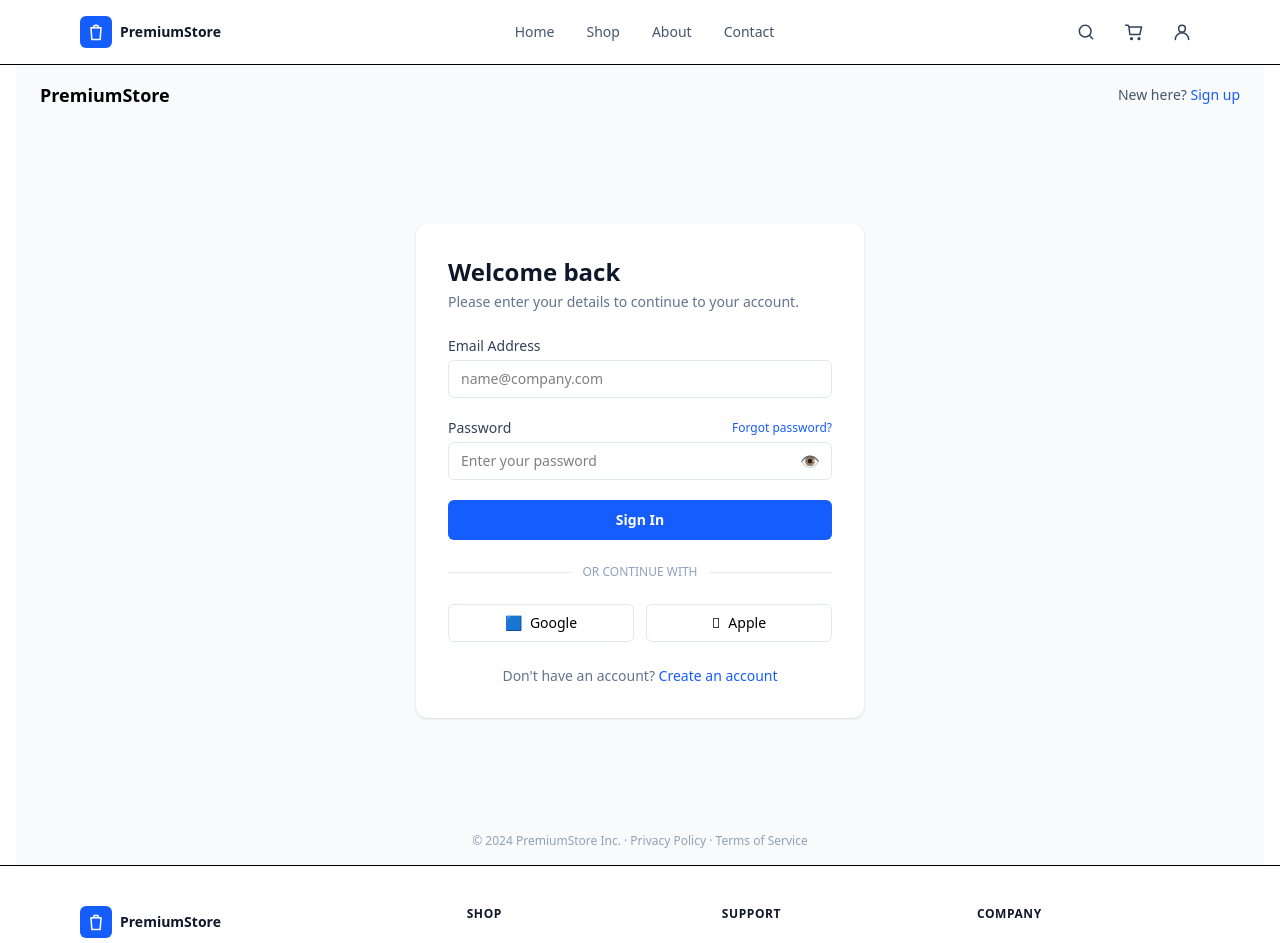
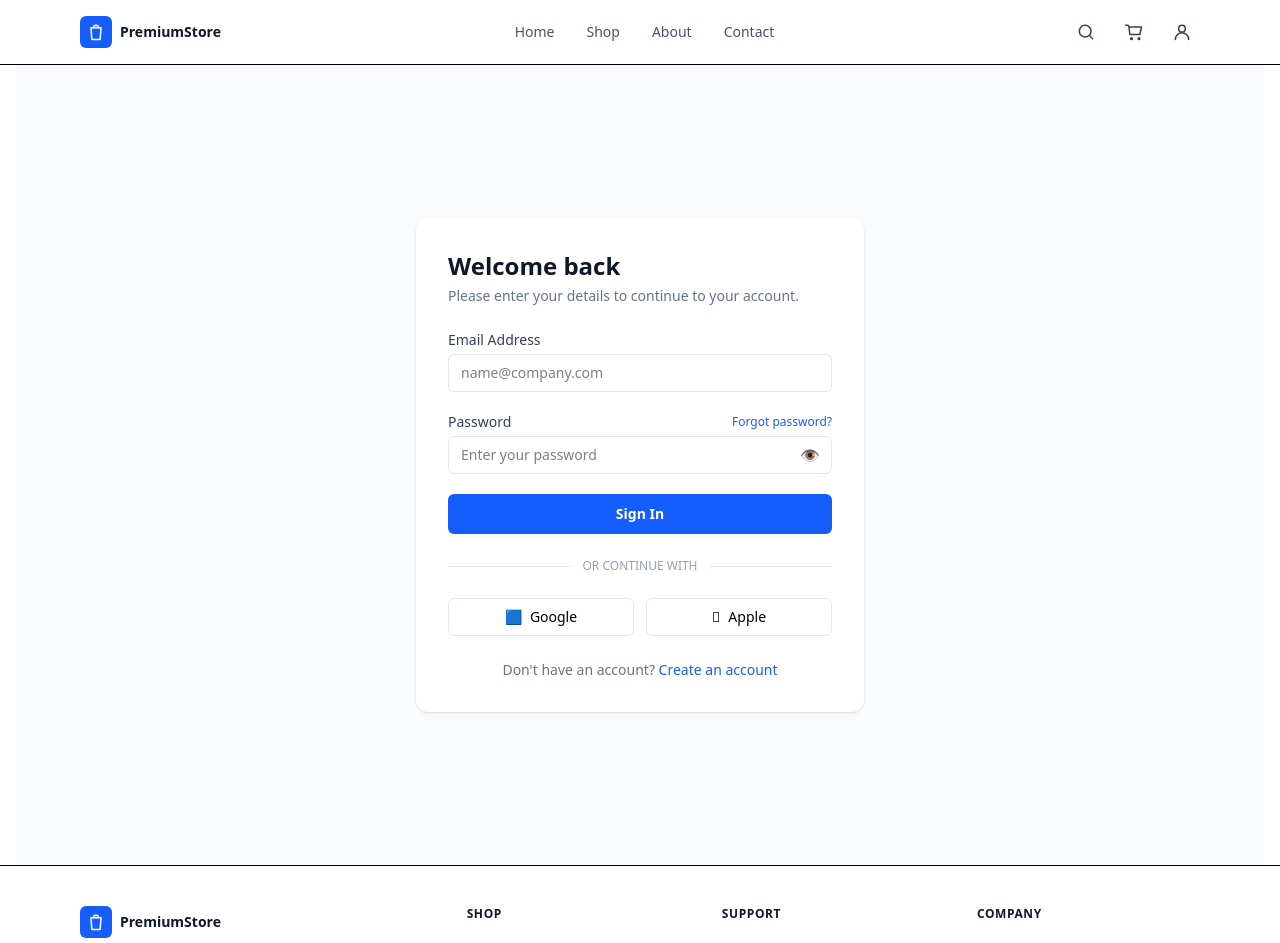
Before and after one commit to Alpkrsl/E-ticaret2.0, a Next.js app in the folder frontend/: page /login in a window 1280 px wide. Shown: the top 943 px of the page. Built offline with nearby package versions, Linux system fonts and the light colour scheme.

Commit message:
login fix

```diff
--- a/frontend/app/(auth)/login/page.tsx
+++ b/frontend/app/(auth)/login/page.tsx
@@ -9,21 +9,6 @@ export default function LoginPage() {
   return (
     <div className="flex min-h-screen flex-col bg-slate-50">
       {/* Header */}
-      <header className="flex items-center justify-between px-6 py-4">
-        <Link href="/" className="text-lg font-semibold">
-          PremiumStore
-        </Link>
-
-        <div className="text-sm text-slate-600">
-          New here?{" "}
-          <Link
-            href="/auth/register"
-            className="font-medium text-blue-600 hover:underline"
-          >
-            Sign up
-          </Link>
-        </div>
-      </header>
 
       {/* Main */}
       <main className="flex flex-1 items-center justify-center px-4">
@@ -117,17 +102,7 @@ export default function LoginPage() {
         </div>
       </main>
 
-      {/* Footer */}
-      <footer className="py-4 text-center text-xs text-slate-400">
-        © 2024 PremiumStore Inc. ·{" "}
-        <Link href="/privacy" className="hover:underline">
-          Privacy Policy
-        </Link>{" "}
-        ·{" "}
-        <Link href="/terms" className="hover:underline">
-          Terms of Service
-        </Link>
-      </footer>
+
     </div>
   );
 }
```
